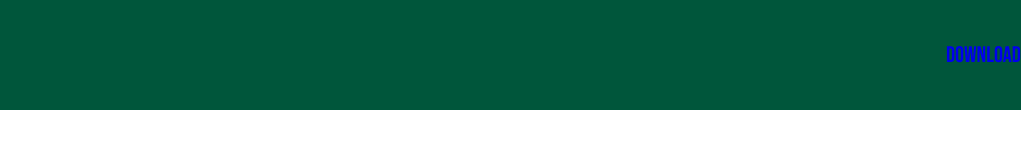
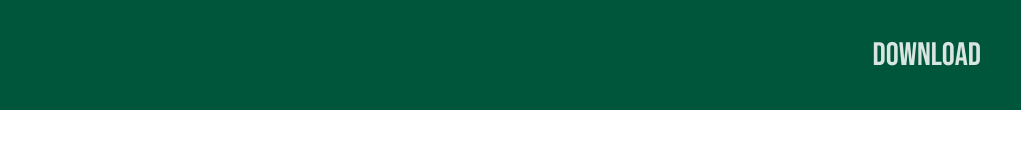
Before and after one commit to michaelfalco/Tennis-Scorecard-Website, a website: page src/index.html in a window 1280 px wide. Shown: the full height of the page, 259-1280 px from the left. Drawn offline with Linux system fonts and the light colour scheme.

Commit message:
added sytling to header logo and download button

```diff
--- a/src/main.scss
+++ b/src/main.scss
@@ -9,6 +9,8 @@ $color-gray-dark: #2d3436;
 $color-white: #fff;
 
 $font-primary: "Bebas Neue";
+
+$ts: all 0.8s;
 
 // RESET
 
@@ -26,6 +28,7 @@ html {
 
 a {
   text-decoration: none;
+  color: inherit;
 }
 
 // BASE STYLES
@@ -34,6 +37,7 @@ a {
   height: 100vh;
   width: 100vw;
   font-family: $font-primary, sans-serif;
+  color: $color-white;
 }
 
 // STYLES
@@ -65,6 +69,14 @@ a {
 }
 
 .dl-btn {
-  font-size: 2.25rem;
-  font-family: $font-primary;
+  font-size: 3.25rem;
+  font-weight: 100;
+  margin: 0 40px;
+  opacity: 0.85;
+  transition: $ts;
+
+  &:hover,
+  &:focus {
+    opacity: 1;
+  }
 }
```
Also changed, not shown: src/style.css.
